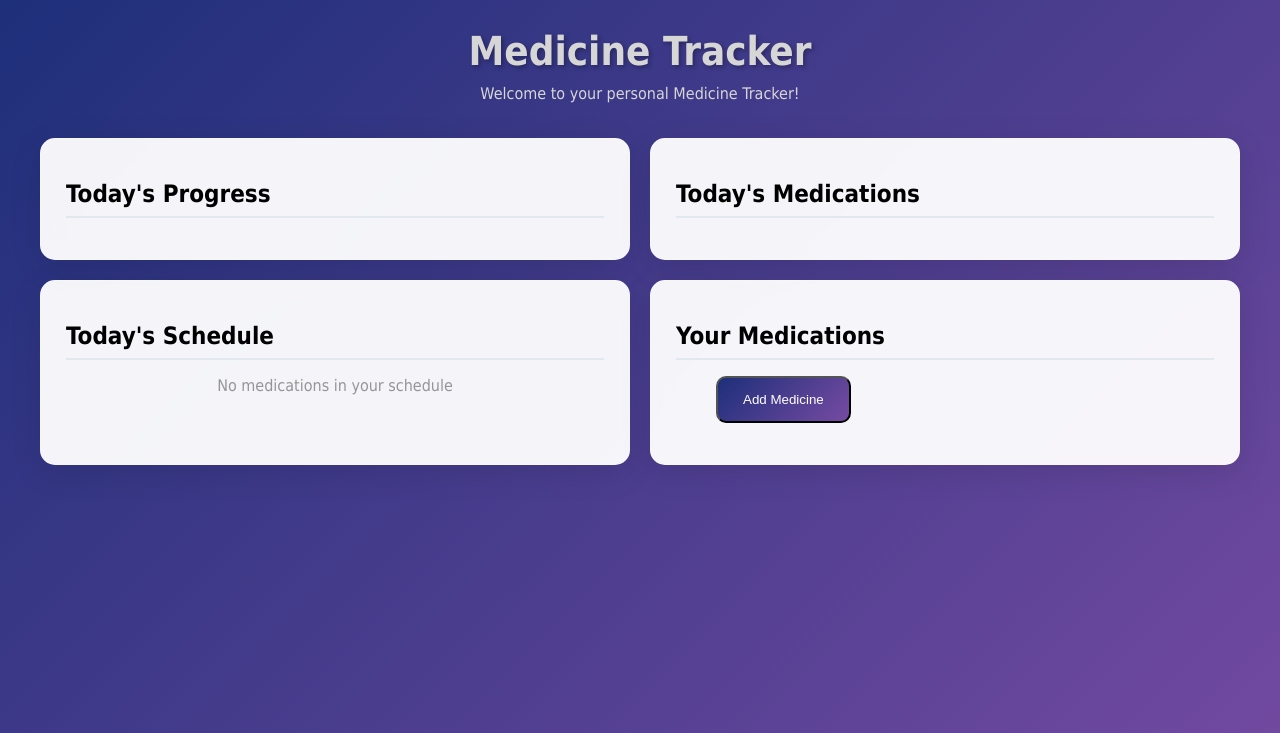
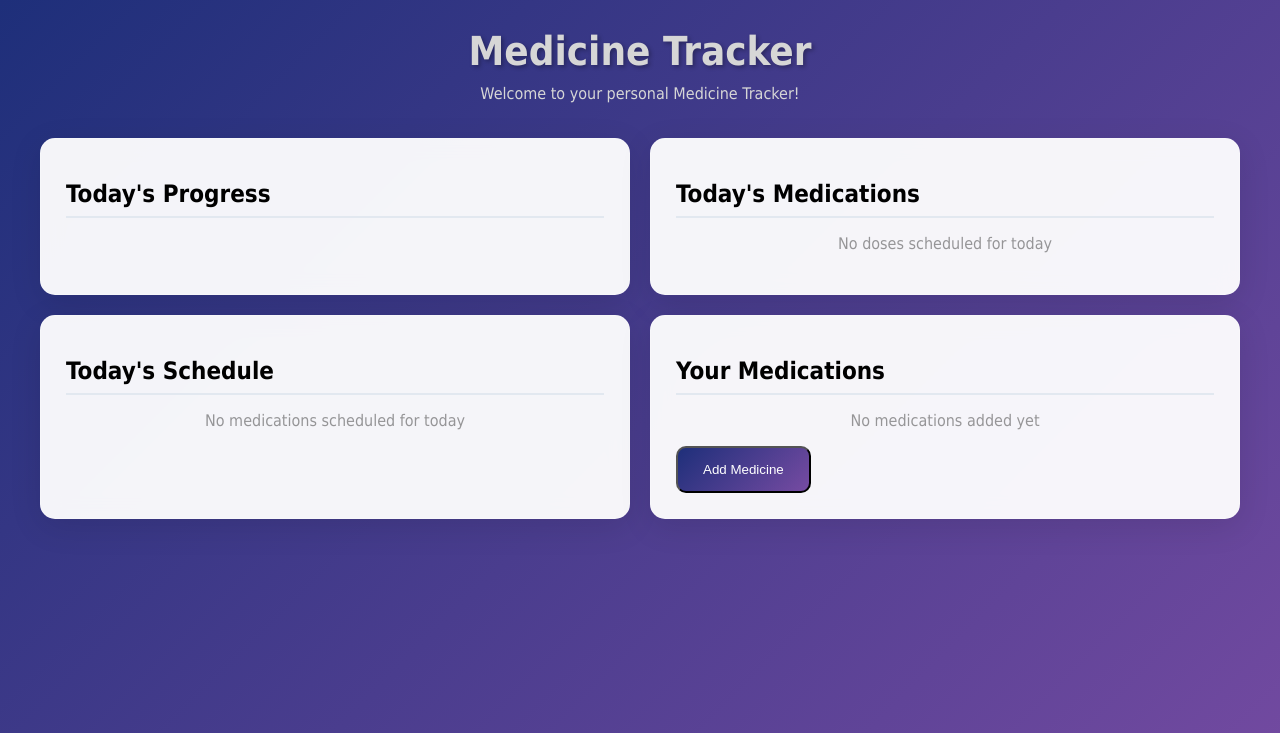
Before and after one commit to ItsElyas/MedHelper, a Flask app: page / in a window 1280 px wide. Shown: the top 733 px of the page. Run offline with Flask 3, Linux system fonts and the light colour scheme.

Commit message:
added text for when there is nothing add and also downloaded sql will start on it soon

```diff
--- a/static/styles.css
+++ b/static/styles.css
@@ -65,7 +65,7 @@ body {
         }
 
 
-        #Schedule {
+        #Schedule, #noMedicine {
             display: flex;
             align-items: center;
             justify-content: center;
@@ -81,16 +81,16 @@ body {
         }
 
         #addMedicine {
-            position: relative;
+            position:relative ;
             display: center;
             align-items: center;
-            text-decoration: none;
+            max-width: 500px;
             color: #ffffff;
             background: linear-gradient(135deg, #1e2f7a 0%, #764ba2 100%);
             padding: 14px 25px;
             border-radius: 10px;
             cursor: pointer;
-            transition: 0.3s;
+            transition-duration: 0.3;
         }
 
         #addMedicine:hover {
@@ -99,6 +99,7 @@ body {
         }
 
         input, select {
+            align-items: center;
             width: 100%;
             padding: 6px 10px;
             margin: 8px 0;
@@ -136,7 +137,7 @@ body {
             transition: 0.3s;
         }
 
-        #delete {
+        #cancel {
             width: 100%;
             padding: 6px 10px;
             margin: auto;
@@ -150,7 +151,7 @@ body {
             transition: 0.3s;
         }
 
-        #delete:hover {
+        #cancel:hover {
             cursor: pointer;
             background-color: rgb(214, 31, 31);
             color: #f7f7f7;
--- a/templates/index.html
+++ b/templates/index.html
@@ -20,19 +20,20 @@
 
     <div class="todaysDoses">
         <h1>Today's Medications</h1>
+        <p id="noMedicine">No doses scheduled for today</p>
         <p id="todaysDoses"></p>
         </div>
 
 
     <div class="todaysSchedule">
         <h1>Today's Schedule</h1>
-        <p id="Schedule">No medications in your schedule</p>
+        <p id="Schedule">No medications scheduled for today</p>
     </div>
 
     <div id="yourMedicine">
         <h1>Your Medications</h1>
-        <ul id="yourMedicineList">
-
+        <p id="noMedicine">No medications added yet</p>
+        <ul id="yourMedicineList"></ul>
 
         <button onclick="showForm()" id="addMedicine">Add Medicine</button><br>
 
@@ -54,9 +55,10 @@
 
                 <label for="timeForMedicine">Times to take:</label><br>
                 <input type="time" id="timeToTake" name="timeToTake"><br>
+
             <div class='actionBtn'>
                 <input type="submit" value="Submit" id="submit">
-                <input type="submit" value="Delete" id="delete">
+                <input type="button" value="Cancel" id="cancel">
             </div>
             </form>
         </div>
```
